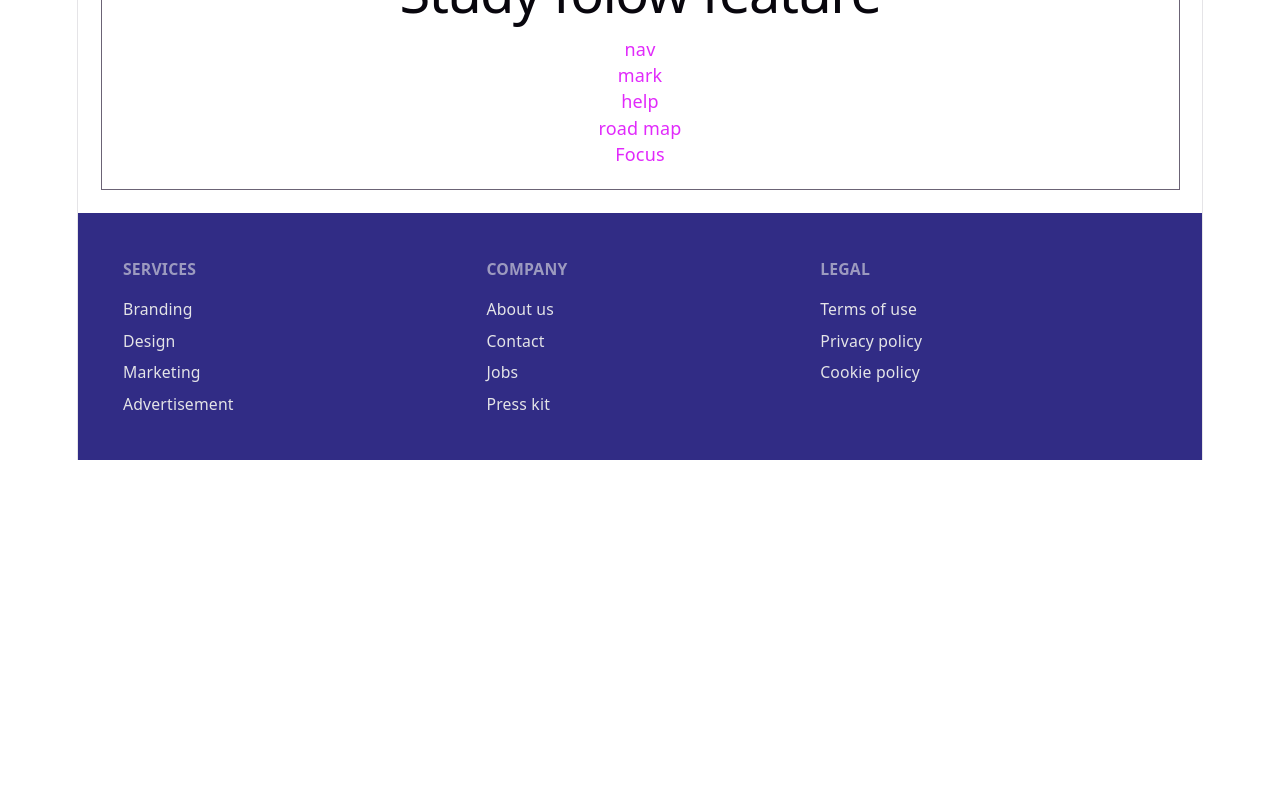
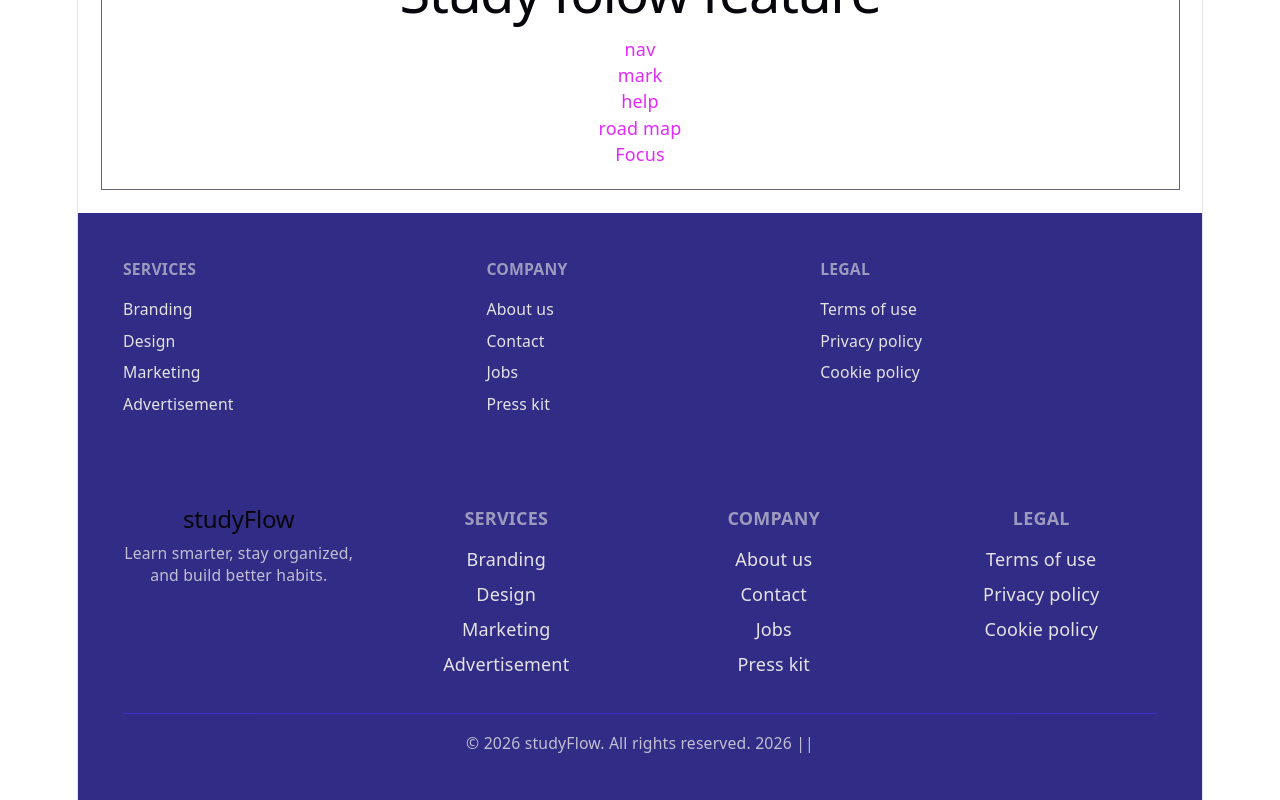
Before and after one commit to Olinurrah/studyFlow, a React (Vite) app: page / in a window 1280 px wide. Shown: the part 1255-2055 px from the top of the page. Before the commit the page ends 1715 px from the top, so only its background shows below. Built offline with nearby package versions, Linux system fonts and the light colour scheme.

Commit message:
footer v-2 add to test UI beauty

```diff
--- a/src/App.jsx
+++ b/src/App.jsx
@@ -1,6 +1,7 @@
 
 import './App.css'
 import Footer from './compunent/Footer'
+import Footer2 from './compunent/Footer2'
 import HeroSection from './compunent/HeroSection'
 import Navbar from './compunent/Navbar'
 
@@ -18,7 +19,7 @@ function App() {
 <HeroSection></HeroSection>
 
 
- <div className='border-1 m-5 p-5'>
+ <div className='border m-5 p-5'>
   <h1>Study folow feature</h1>
   <ul className='text-fuchsia-500'>
     <li>nav</li>
@@ -31,6 +32,7 @@ function App() {
  </div>
 {/* footer */}
 <Footer></Footer>
+<Footer2></Footer2>
 
 
 
--- /dev/null
+++ b/src/compunent/Footer2.jsx
@@ -0,0 +1,56 @@
+
+const footerSections = [
+  {
+    title: "Services",
+    links: ["Branding", "Design", "Marketing", "Advertisement"],
+  },
+  {
+    title: "Company",
+    links: ["About us", "Contact", "Jobs", "Press kit"],
+  },
+  {
+    title: "Legal",
+    links: ["Terms of use", "Privacy policy", "Cookie policy"],
+  },
+];
+
+const Footer2 = () => {
+  return (
+    <footer
+      className="bg-indigo-900 text-neutral-content p-10"
+      aria-label="Site footer"
+    >
+      <div className="mx-auto grid max-w-6xl gap-8 md:grid-cols-4">
+        <div className="md:col-span-1">
+          <h2 className="text-lg font-semibold mb-4">studyFlow</h2>
+          <p className="text-sm opacity-80">
+            Learn smarter, stay organized, and build better habits.
+          </p>
+        </div>
+
+        {footerSections.map((section) => (
+          <nav key={section.title} aria-label={section.title}>
+            <h6 className="footer-title text-base font-semibold mb-3">
+              {section.title}
+            </h6>
+            <ul className="space-y-2">
+              {section.links.map((link) => (
+                <li key={link}>
+                  <a href="#" className="link link-hover">
+                    {link}
+                  </a>
+                </li>
+              ))}
+            </ul>
+          </nav>
+        ))}
+      </div>
+
+      <div className="mt-8 border-t border-indigo-700 pt-4 text-sm opacity-80">
+        © {new Date().getFullYear()} studyFlow. All rights reserved. 2026 ||
+      </div>
+    </footer>
+  );
+};
+
+export default Footer2;
```
